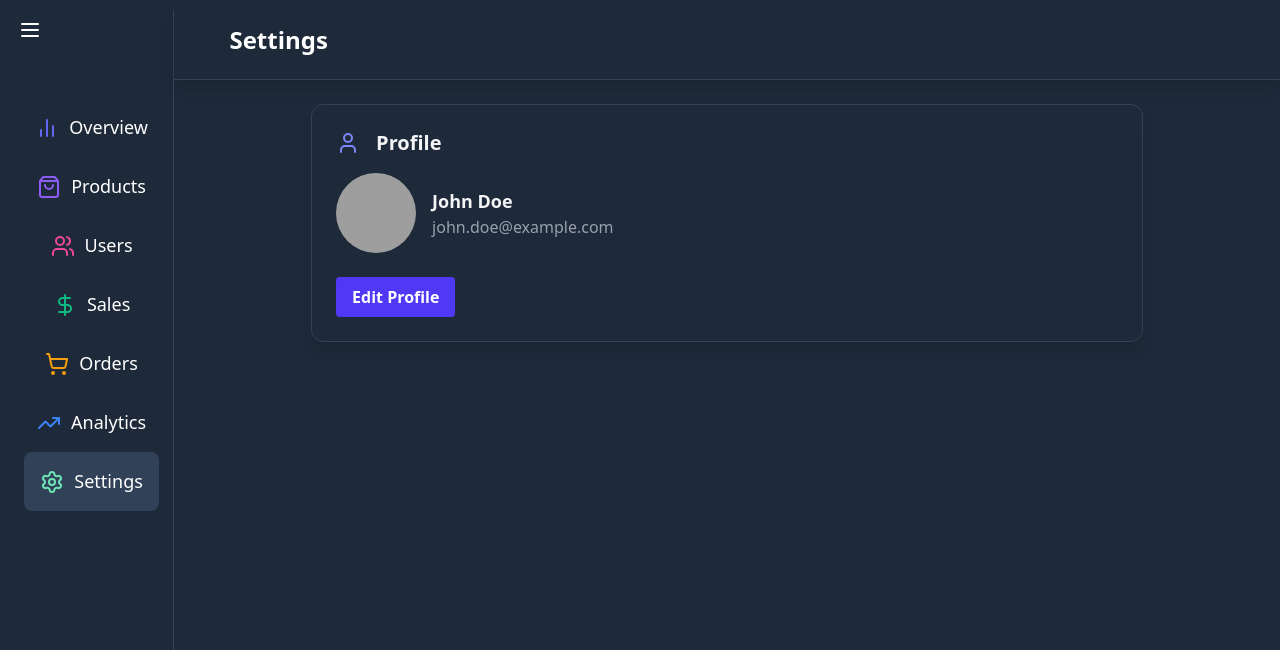
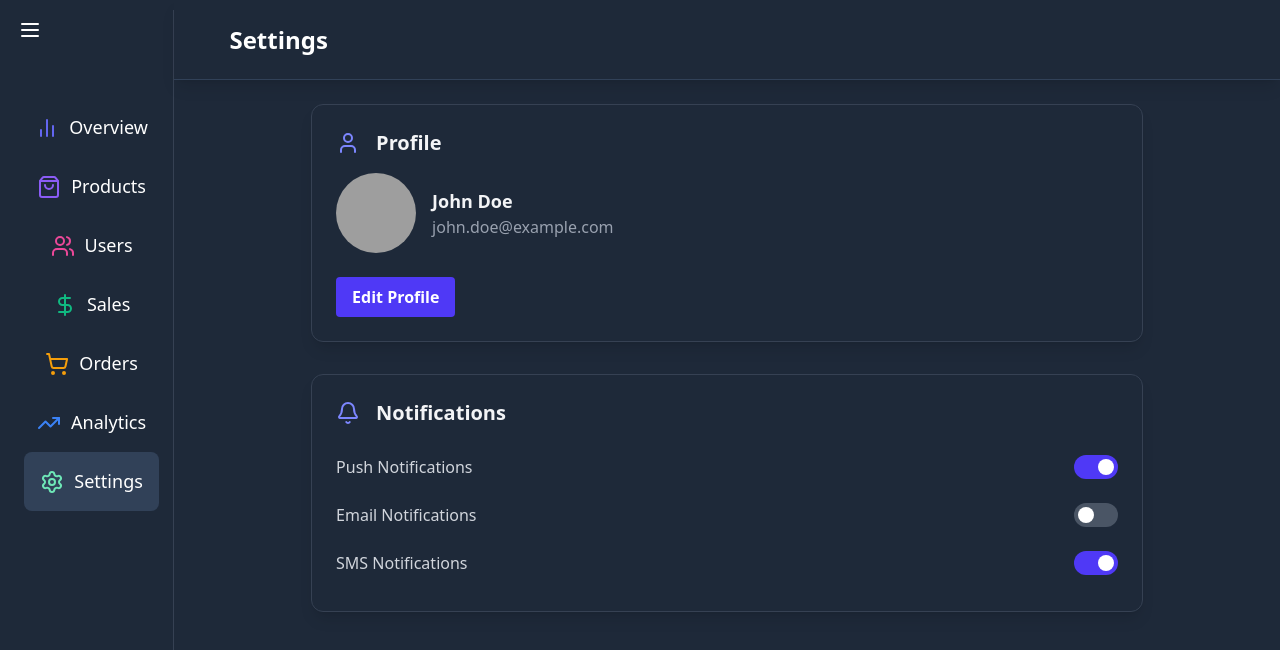
Before and after one commit to Bigbilly-github/Dashboard, a React (Vite) app: page /settings in a window 1280 px wide. Shown: the top 650 px of the page. Built offline with nearby package versions, Linux system fonts and the light colour scheme; grey boxes are pictures that could not be loaded.

Commit message:
created and styled the notifications and toggleswitch components

```diff
--- /dev/null
+++ b/src/components/settings/Notifcations.jsx
@@ -0,0 +1,33 @@
+import { useState } from "react";
+import SettingSection from "./Settingsection";
+import { Bell } from "lucide-react";
+import ToggleSwitch from "./Toggleswitch";
+
+const Notifications = () => {
+	const [notifications, setNotifications] = useState({
+		push: true,
+		email: false,
+		sms: true,
+	});
+
+	return (
+		<SettingSection icon={Bell} title={"Notifications"}>
+			<ToggleSwitch
+				label={"Push Notifications"}
+				isOn={notifications.push}
+				onToggle={() => setNotifications({ ...notifications, push: !notifications.push })}
+			/>
+			<ToggleSwitch
+				label={"Email Notifications"}
+				isOn={notifications.email}
+				onToggle={() => setNotifications({ ...notifications, email: !notifications.email })}
+			/>
+			<ToggleSwitch
+				label={"SMS Notifications"}
+				isOn={notifications.sms}
+				onToggle={() => setNotifications({ ...notifications, sms: !notifications.sms })}
+			/>
+		</SettingSection>
+	);
+};
+export default Notifications;
--- /dev/null
+++ b/src/components/settings/Toggleswitch.jsx
@@ -0,0 +1,21 @@
+const ToggleSwitch = ({ label, isOn, onToggle }) => {
+	return (
+		<div className='flex items-center justify-between py-3'>
+			<span className='text-gray-300'>{label}</span>
+			<button
+				className={`
+        relative inline-flex items-center h-6 rounded-full w-11 transition-colors focus:outline-none
+        ${isOn ? "bg-indigo-600" : "bg-gray-600"}
+        `}
+				onClick={onToggle}
+			>
+				<span
+					className={`inline-block size-4 transform transition-transform bg-white rounded-full
+            ${isOn ? "translate-x-6" : "translate-x-1"}
+            `}
+				/>
+			</button>
+		</div>
+	);
+};
+export default ToggleSwitch;
--- a/src/pages/Settings.jsx
+++ b/src/pages/Settings.jsx
@@ -1,5 +1,6 @@
 import Header from "../components/global/header";
 import Sidebar from "../components/global/sidebar";
+import Notifications from "../components/settings/Notifcations";
 import Profile from "../components/settings/profile";
 const Settings = () => {
 	return (
@@ -9,6 +10,7 @@
                 <Header title="Settings"/>
                  <main className='max-w-4xl mx-auto py-6 px-4 lg:px-8'>
                    <Profile />
+                   <Notifications/>
 
                 </main>
 
```
